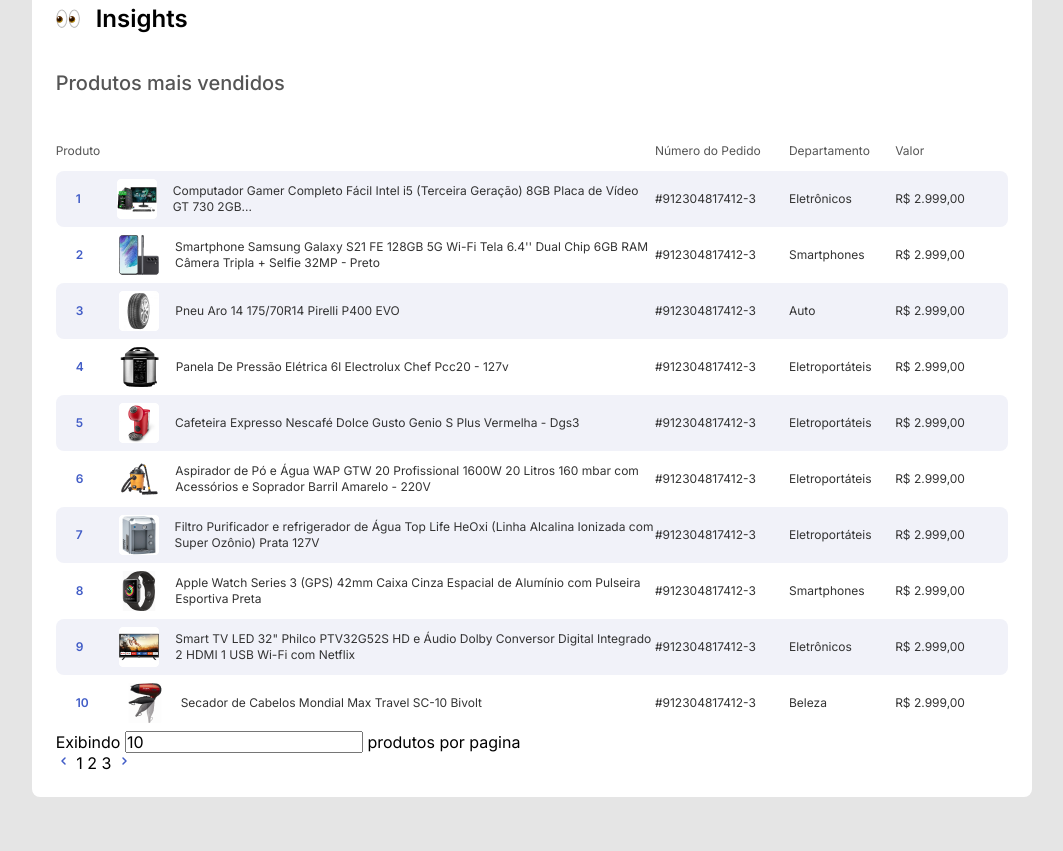
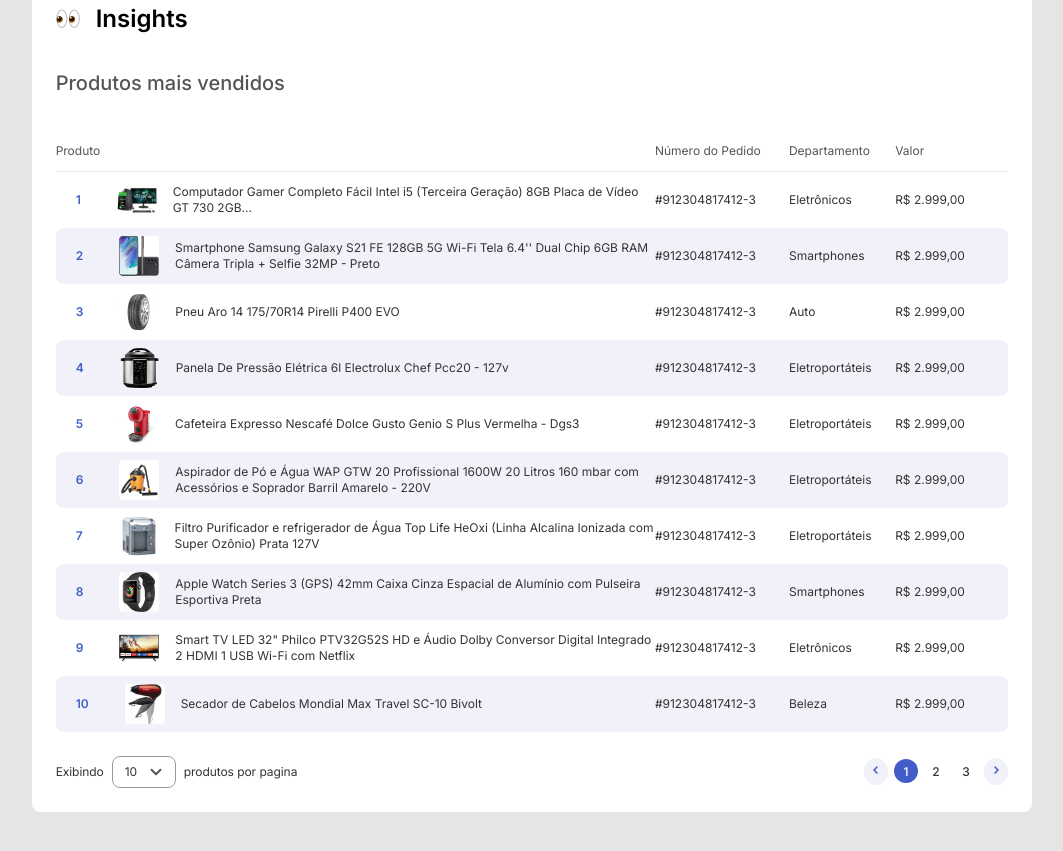
Before and after one commit to dev-rafael92as/FinalChallengeB8oneAcademy, a plain HTML site: page index.html in a window 1280 px wide. Shown: the part 866-1717 px from the top of the page, without its empty margins (216-1279 px from the left). Drawn offline with Linux system fonts and the light colour scheme.

Commit message:
HTML e CSS paginação

```diff
--- a/assets/css/main.css
+++ b/assets/css/main.css
@@ -487,24 +487,21 @@ body {
     border-collapse: collapse;
 }
 
+.sale-products__table-tr:nth-child(odd) {
+    background-color: var(--primary-lightest);
+}
+
 .sale-products__table-tr:nth-child(1) {
     height: 2.5rem;
     margin-bottom: 4px;
+    border-bottom: 1px solid #eeeeee;
+    background-color: var(--neutal-hight);
 }
 
 .sale-products__table-tr:nth-child(n+2):nth-child(-n+11) {
     height: 3.5rem;
     margin-bottom: 4px;
 }
-
-.sale-products__table-tr:nth-child(even) {
-    background-color: var(--primary-lightest);
-    border-radius: 8px;
-}
-
-
-
-
 
 .sale-products__table-th {
     text-align: left;
@@ -572,33 +569,88 @@ body {
 /* Estilização sale-products-pagination */
 
 .sale-products__pagination {
-
+    margin-top: 24px;
+    display: flex;
+    align-items: center;
+    justify-content: space-between;
 }
 
 .sale-products__pagination--left {
-
+    display: flex;
+    align-items: center;
+    gap: 0 8px;
 }
 
 .sale-products__pagination-text {
+    font-size: 12px;
+    line-height: 16px;
+    letter-spacing: -0.005em;
+    color: var(--neutral-low);
+}
 
+.sale-products__pagination-input {
+    position: relative;
 }
 
 .sale-products__pagination-num {
+    width: 64px;
+    height: 32px;
+    border-radius: 8px;
+    border: 1px solid #999999;
+    color: var(--neutral-low);
+    font-size: 12px;
+    line-height: 16px;
+    letter-spacing: -0.005em;
+    padding-left: 12px;
+}
 
+.sale-products__pagination-num-icon {
+    position: absolute;
+    left: 50%;
+    top: 15%;
+    cursor: pointer;
 }
 
 .sale-products__pagination--right {
-
+    display: flex;
+    align-items: center;
+    gap: 0 6px;
 }
 
-.sale-products__pagination-icon {
+.sale-products__pagination-icon-div {
+    cursor: pointer;
+    padding: 4px;
+    background-color:var(--primary-lightest);
+    border-radius: 100%;
+}
+
+.sale-products__pagination-icon-div:hover {
+    cursor: pointer;
+    padding: 4px;
+    border-radius: 100%;
 
 }
 
 .sale-products__pagination-pag {
+    display: block;
+    cursor: pointer;
+    font-weight: 500;
+    font-size: 12px;
+    line-height: 18px;
+    text-align: center;
+    letter-spacing: -0.005em;
+    color: var(--neutral-low);
+    width: 24px;
+    height: 24px;
+    padding: 4px;
 
 }
 
-.sale-products__pagination-pag--active {
-
+.sale-products__pagination-pag--active,
+.sale-products__pagination-pag:hover {
+    background-color: var(--primary-default);
+    color: var(--neutal-hight);
+    padding: 4px;
+    text-align: center;
+    border-radius: 100%;
 }
--- a/index.html
+++ b/index.html
@@ -557,15 +557,22 @@
                         <span class="sale-products__pagination-text">
                             Exibindo
                         </span>
-                        <input class="sale-products__pagination-num" type="number" name="" value="10" id="">
+                        <div class="sale-products__pagination-input">
+                            <input class="sale-products__pagination-num" type="text" name="" value="10" id="">
+                            <svg class="sale-products__pagination-num-icon" width="24" height="24" viewBox="0 0 24 24" fill="none" xmlns="http://www.w3.org/2000/svg">
+                                <path d="M7.50024 9.75L12.0002 14.25L16.5002 9.75" stroke="#555555" stroke-width="2" stroke-linecap="round" stroke-linejoin="round"/>
+                            </svg>
+                        </div>
                         <span class="sale-products__pagination-text">
                             produtos por pagina
                         </span>
                     </div>
                     <div class="sale-products__pagination--right">
+                        <div class="sale-products__pagination-icon-div">
                             <svg class="sale-products__pagination-icon" width="16" height="16" viewBox="0 0 16 16" fill="none" xmlns="http://www.w3.org/2000/svg">
                                 <path d="M9 5L6 8L9 11" stroke="#425DC7" stroke-width="1.5" stroke-linecap="round" stroke-linejoin="round"/>
                             </svg>
+                        </div>
                         <span class="sale-products__pagination-pag sale-products__pagination-pag--active">
                             1
                         </span>
@@ -575,9 +582,11 @@
                         <span class="sale-products__pagination-pag">
                             3
                         </span>
+                        <div class="sale-products__pagination-icon-div">
                             <svg class="sale-products__pagination-icon" width="16" height="16" viewBox="0 0 16 16" fill="none" xmlns="http://www.w3.org/2000/svg">
                                 <path d="M7 11L10 8L7 5" stroke="#425DC7" stroke-width="1.5" stroke-linecap="round" stroke-linejoin="round"/>
                             </svg>
+                        </div>
                     </div>
                 </div>
             </section>
```
Lines whose indentation alone changed are shown as unchanged.
